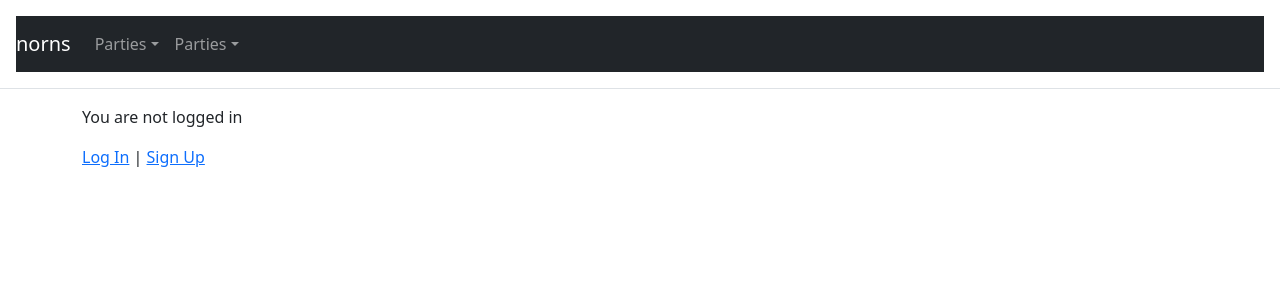
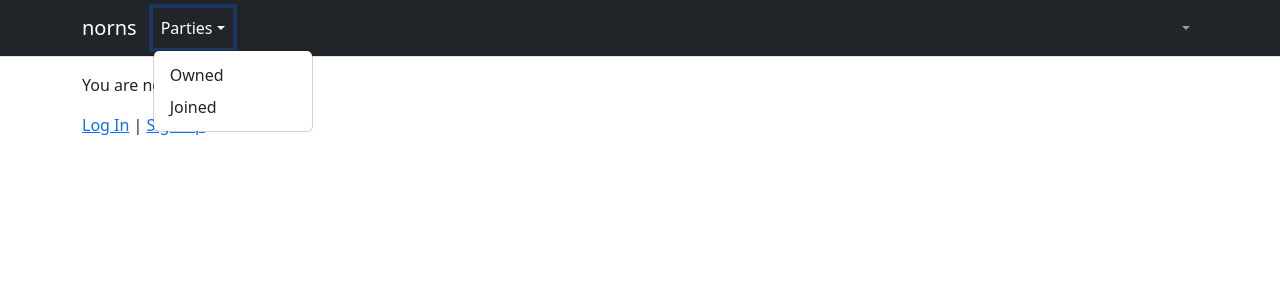
Before and after one commit to norns-dev/norns, a Django app: page / in a window 1280 px wide, after a click on "Parties". Shown: the top 300 px of the page. Run offline with Django 4.2, Linux system fonts and the light colour scheme; parts of the project's set-up code (start-up, migrations or seed data) failed here and were passed over; some libraries are stand-ins or nearby versions.

Commit message:
Fixed navbar errors

```diff
--- a/templates/base.html
+++ b/templates/base.html
@@ -9,17 +9,16 @@
                 norns
             {% endblock title %}
         </title>
-        <meta name="viewport"
-              content="width=device-width, initial-scale=1, shrink-to-fit=no">
-        <!-- Bootstrap CSS -->
+        <meta name="viewport" content="width=device-width, initial-scale=1">
         {% load bootstrap5 %}
         {% bootstrap_css %}
         {% bootstrap_javascript %}
     </head>
     <body>
-        <header class="p-3 mb-3 border-bottom">
+        <header class="mb-3 border-bottom">
             <nav class="navbar navbar-expand-lg navbar-dark bg-dark">
-                <a class="navbar-brand" href="#">norns</a>
+                <div class="container">
+                    <a class="navbar-brand" href="{% url 'home' %}">norns</a>
                     <button class="navbar-toggler"
                             type="button"
                             data-toggle="collapse"
@@ -30,36 +29,46 @@
                         <span class="navbar-toggler-icon"></span>
                     </button>
                     <div class="collapse navbar-collapse" id="navbarSupportedContent">
-                    <ul class="navbar-nav mr-auto">
+                        <ul class="navbar-nav me-auto">
                             <li class="nav-item dropdown">
                                 <a class="nav-link dropdown-toggle"
                                    href="#"
                                    id="partyDropdown"
                                    role="button"
-                               data-toggle="dropdown"
+                                   data-bs-toggle="dropdown"
                                    aria-haspopup="true"
                                    aria-expanded="false">Parties</a>
-                            <div class="dropdown-menu" aria-labelledby="partyDropdown">
-                                <a class="dropdown-item" href="#">Owned</a>
-                                <a class="dropdown-item" href="#">Joined</a>
-                            </div>
+                                <ul class="dropdown-menu" aria-labelledby="partyDropdown">
+                                    <li>
+                                        <a class="dropdown-item" href="{% url 'party_list_owned' %}">Owned</a>
+                                    </li>
+                                    <li>
+                                        <a class="dropdown-item" href="{% url 'party_list_joined' %}">Joined</a>
                                     </li>
                                 </ul>
-                    <ul class="navbar-nav mr-right">
+                            </li>
+                        </ul>
+                        <ul class="navbar-nav me-right">
                             <li class="nav-item dropdown">
                                 <a class="nav-link dropdown-toggle"
                                    href="#"
                                    id="userDropdown"
                                    role="button"
-                               data-toggle="dropdown"
+                                   data-bs-toggle="dropdown"
                                    aria-haspopup="true"
-                               aria-expanded="false">Parties</a>
-                            <div class="dropdown-menu" aria-labelledby="userDropdown">
-                                <a class="dropdown-item" href="#">Change Password</a>
-                                <a class="dropdown-item" href="#">Log Out</a>
-                            </div>
+                                   aria-expanded="false">{{ user.username }}</a>
+                                <ul class="dropdown-menu dropdown-menu-end"
+                                    aria-labelledby="userDropdown">
+                                    <li>
+                                        <a class="dropdown-item" href="{% url 'password_change' %}">Change Password</a>
+                                    </li>
+                                    <li>
+                                        <a class="dropdown-item" href="{% url 'logout' %}">Log Out</a>
                                     </li>
                                 </ul>
+                            </li>
+                        </ul>
+                    </div>
                 </div>
             </nav>
         </header>
```
Lines whose indentation alone changed are shown as unchanged.
